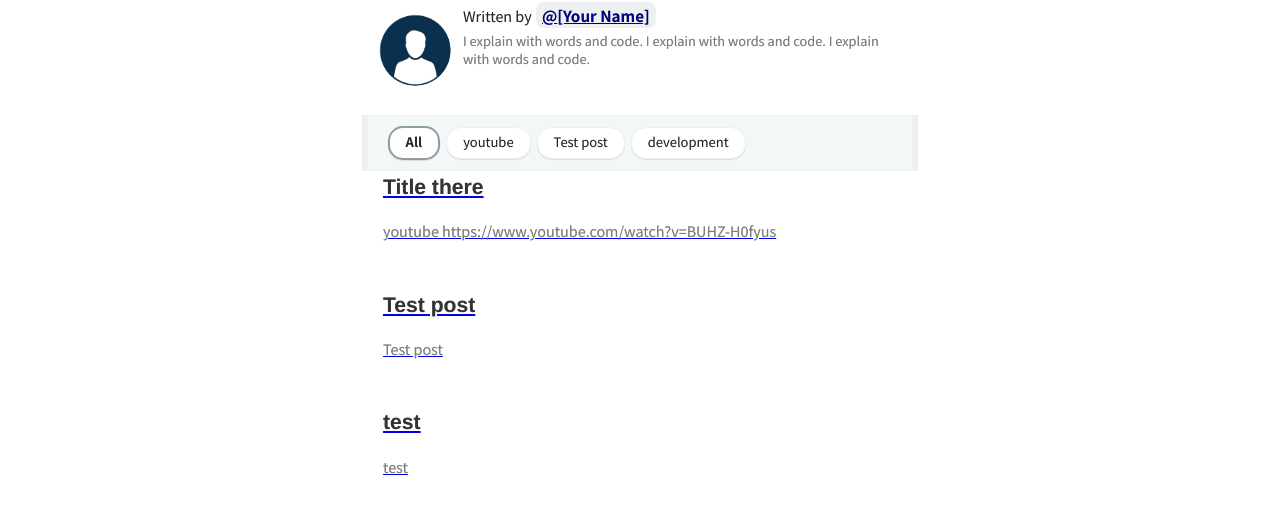
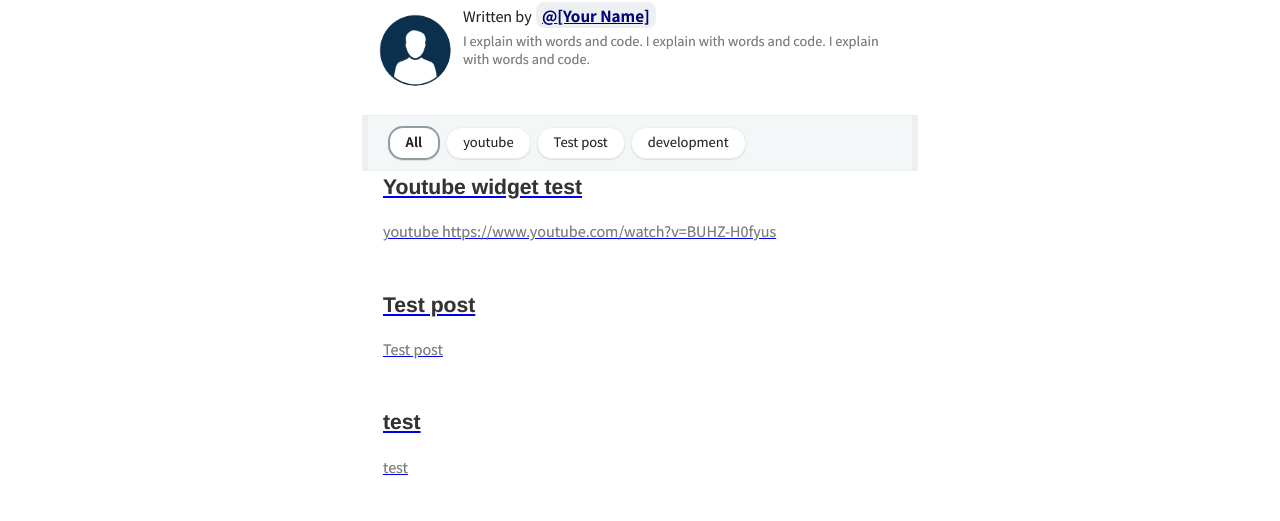
Before and after one commit to stanzinofree/stanzinotech-gby, a Gatsby site: page / in a window 1280 px wide. Shown: the part 195-716 px from the top of the page. Built offline with nearby package versions, Linux system fonts and the light colour scheme; Gatsby itself is replaced by a stand-in of ours; some packages are replaced by stand-ins of ours; what typography-theme-github would draw is missing.

Commit message:
Update Post “2019-11-29-title-there-md-1”

```diff
--- a/content/blog/development/2019-11-29-title-there-md-1.md
+++ b/content/blog/development/2019-11-29-title-there-md-1.md
@@ -1,9 +1,12 @@
 ---
 path: youtubeTest
 date: 2019-11-29T08:24:17.542Z
-title: Title there
+title: Youtube widget test
 category: youtube
 slides: |+
+
+  <!--s-->
+
 
 
   <!--s-->
```
